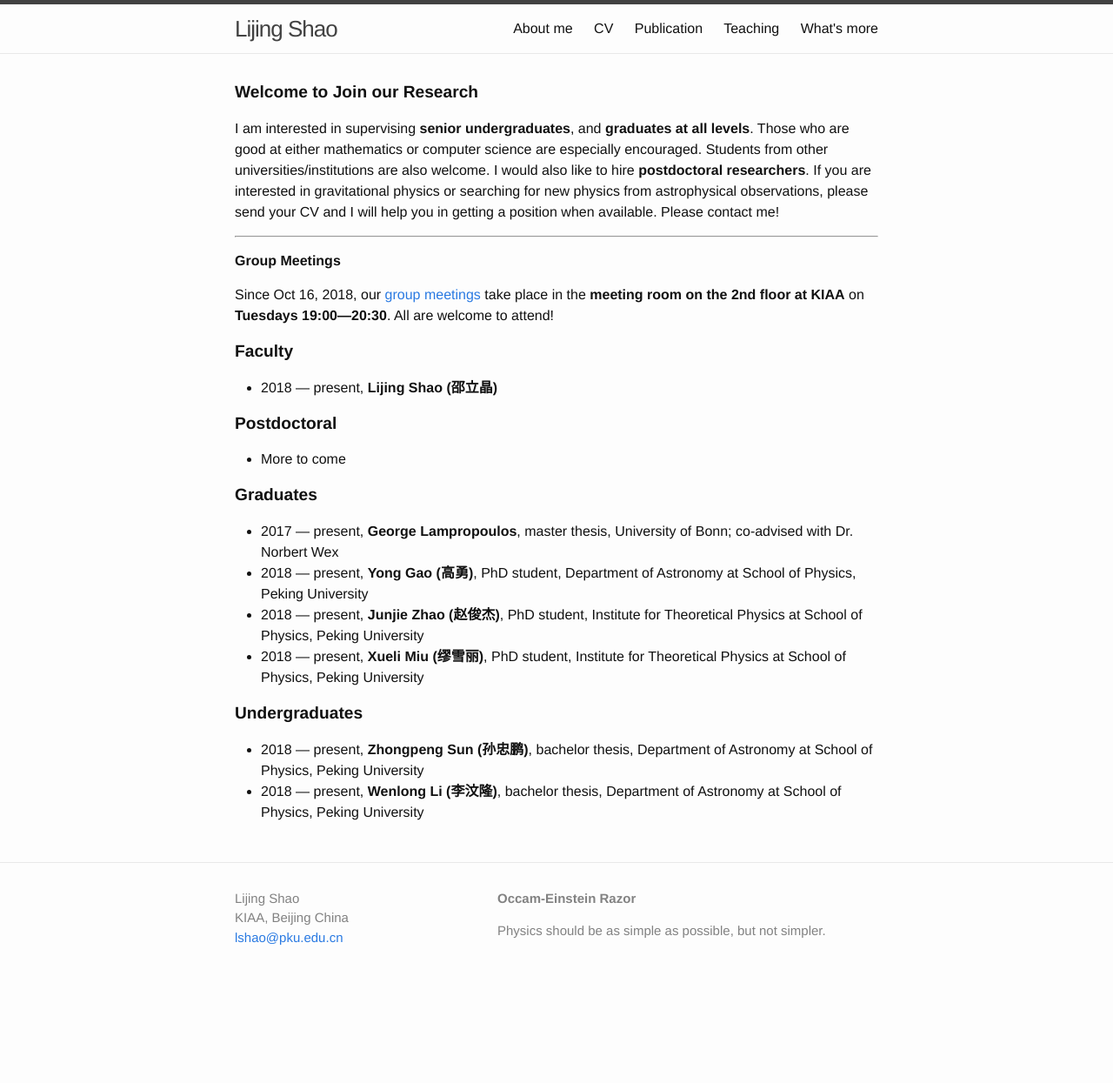
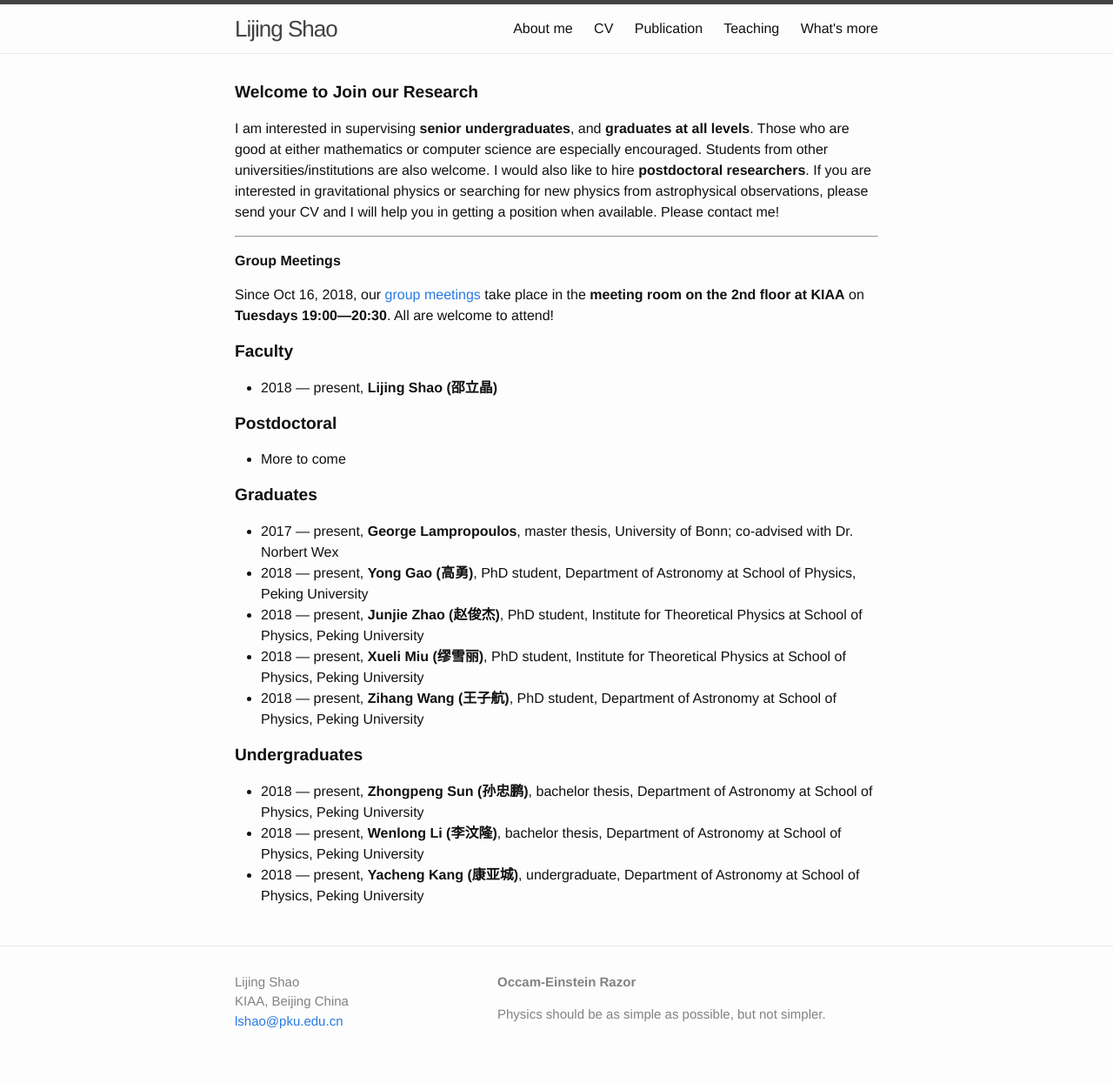
Before and after one commit to Friendshao/Friendshao.github.io, a Jekyll site: the page built from docs/people.md, in a window 1280 px wide. Shown: the whole page at 87% size. Built offline with Jekyll 4.4.1, drawn with Linux system fonts in a browser that asks for light colours; before the commit the page ends 1149 px from its top, so only the background shows below that.

Commit message:
add Kang and Wang

```diff
--- a/docs/people.md
+++ b/docs/people.md
@@ -46,6 +46,8 @@ welcome to attend!
   Theoretical Physics at School of Physics, Peking University
 - 2018 — present, **Xueli Miu (缪雪丽)**, PhD student, Institute for
   Theoretical Physics at School of Physics, Peking University
+- 2018 — present, **Zihang Wang (王子航)**, PhD student, Department of
+  Astronomy at School of Physics, Peking University
 
 <big>**Undergraduates**</big>
 
@@ -53,3 +55,5 @@ welcome to attend!
   Astronomy at School of Physics, Peking University
 - 2018 — present, **Wenlong Li (李汶隆)**, bachelor thesis, Department of
   Astronomy at School of Physics, Peking University
+- 2018 — present, **Yacheng Kang (康亚城)**, undergraduate, Department of
+  Astronomy at School of Physics, Peking University
```
